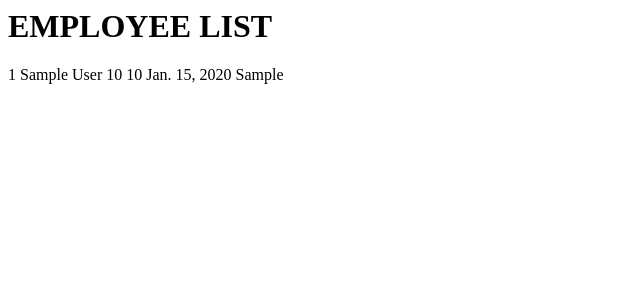
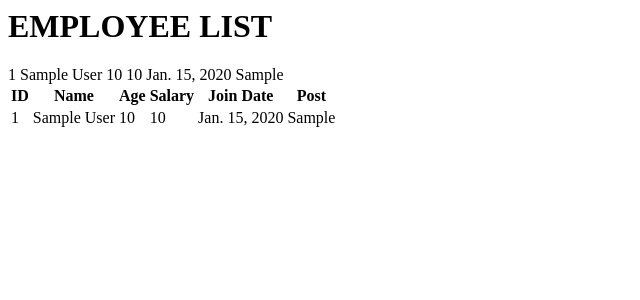
Before and after one commit to 7990691553/26_INTERNSHIP_DJANGO_PROJECT, a Django app: page /employee/employeeList/ in a window 1280 px wide. Shown: the top 300 px of the page, without its empty margins (0-640 px from the left). Run offline with Django 5.2, Linux system fonts and the light colour scheme; tables that the repository leaves empty hold one stand-in row (values such as "Sample post").

Commit message:
Made structured tabular format table in employeeList template ON 10th Feb 2026

```diff
--- a/learning26/templates/employee/employeeList.html
+++ b/learning26/templates/employee/employeeList.html
@@ -9,3 +9,28 @@
     {{emp.join_date}}
     {{emp.post}}
 {% endfor %}
+
+<table>
+    <thead>
+        <tr>
+            <th>ID</th>
+            <th>Name</th>
+            <th>Age</th>
+            <th>Salary</th>
+            <th>Join Date</th>
+            <th>Post</th>
+        </tr>
+    </thead>
+    <tbody>
+        {% for emp in employees  %}
+        <tr>
+            <td>{{emp.id}}</td>
+            <td>{{emp.name}}</td>
+            <td>{{emp.age}}</td>
+            <td>{{emp.salary}}</td>
+            <td>{{emp.join_date}}</td>
+            <td>{{emp.post}}</td>
+        </tr>
+        {% endfor %}
+    </tbody>
+</table>
```
